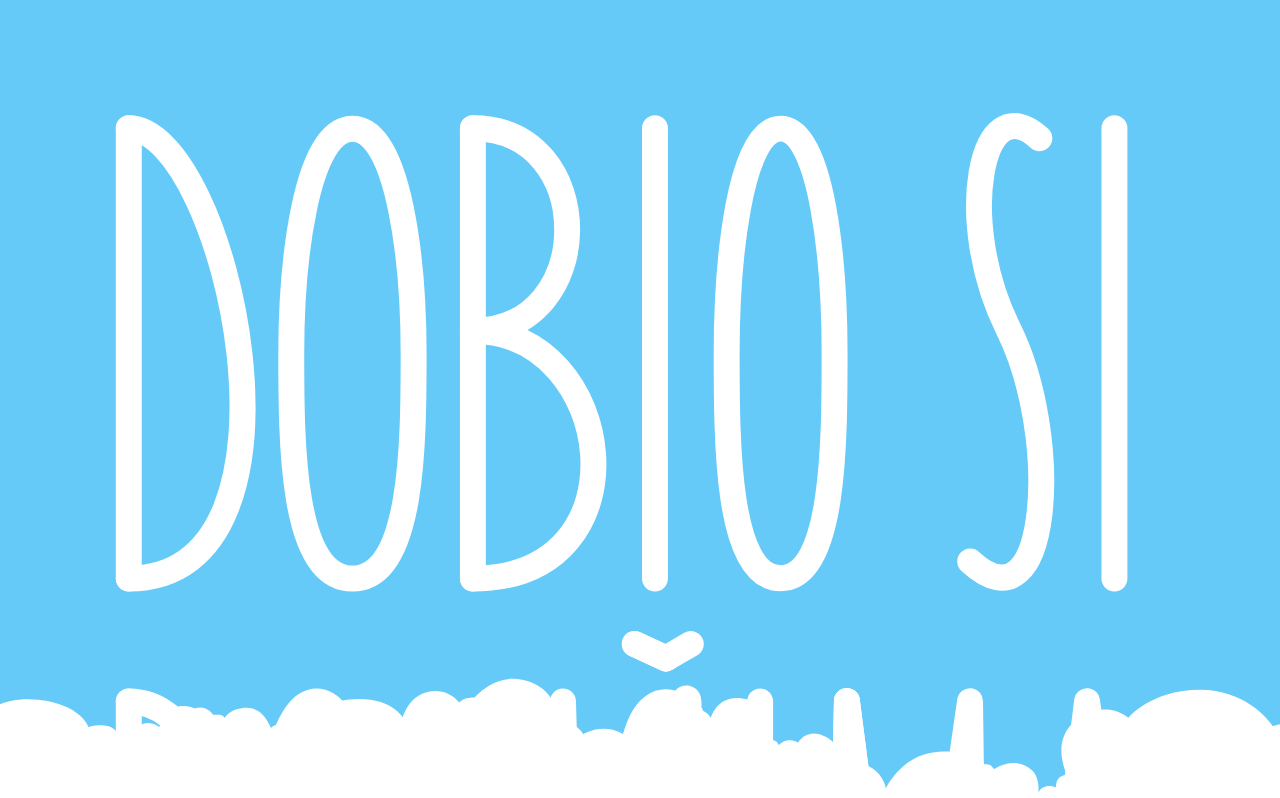
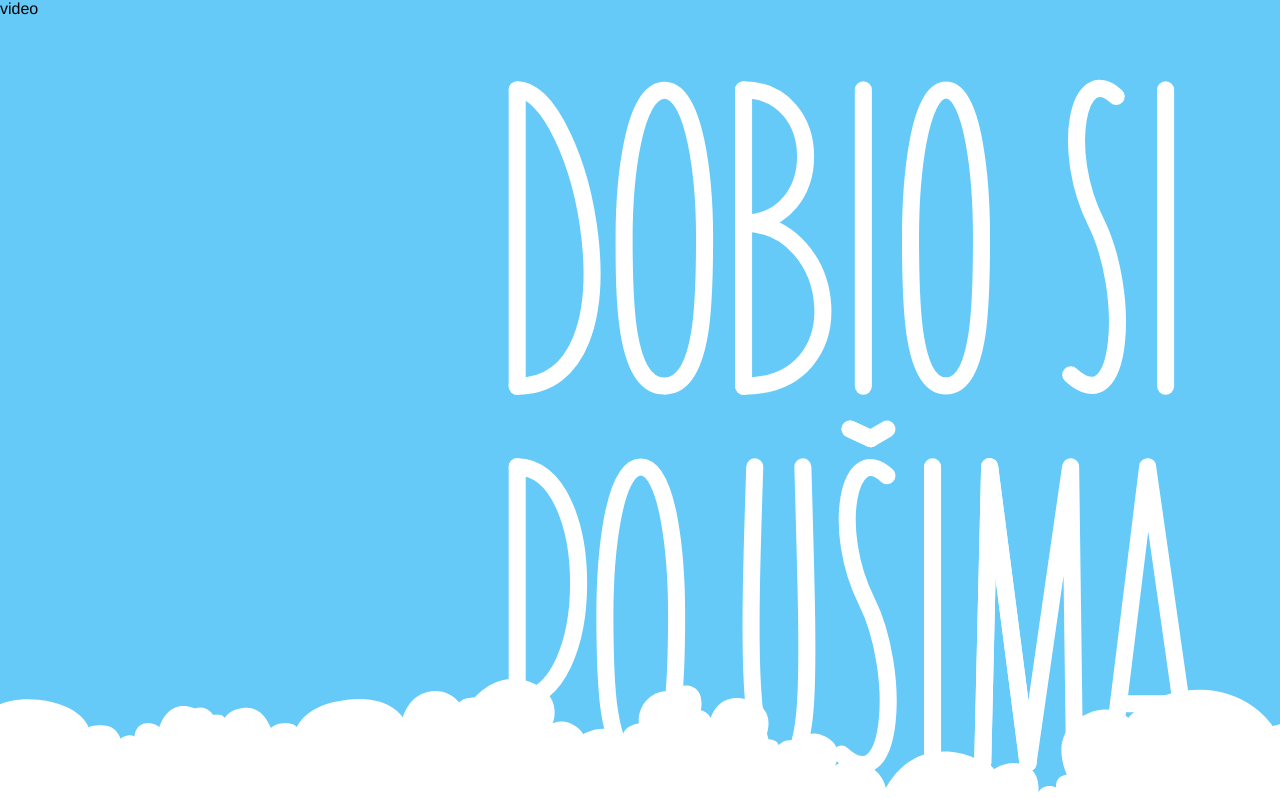
Before and after one commit to bezbeli/znzkvi, a plain HTML site: page dobio-si-po-usima.html in a window 1280 px wide. Shown: the top 798 px of the page. Drawn offline with Linux system fonts and the light colour scheme.

Commit message:
Lijevo desno

```diff
--- a/dobio-si-po-usima.html
+++ b/dobio-si-po-usima.html
@@ -9,11 +9,12 @@
     </head>
     <body>
         <div class="container">
-
-            <img
-                    src="assets/dobio-si-po-usima.svg"
-                    alt=""
-            >
+            <div class="lijevo">
+                video
+            </div>
+            <div class="desno">
+                <img src="assets/dobio-si-po-usima.svg" alt="" >
+            </div>
         </div>
     </body>
 </html>
--- a/style.scss
+++ b/style.scss
@@ -21,9 +21,19 @@ body {
 }
 
 .container {
+  display: flex;
+  justify-content: space-between;
+}
+
+.lijevo {
+  width: 33.33%
+}
+
+.desno {
   box-sizing: border-box;
   padding: 1rem;
   height: 100vh;
+  width: 66.66%;
 
   p {
     background-color: hsla(0, 0, 100%, .5);
```
Also changed, not shown: brao-brao-brao-brao.html (+7 -6 lines), haj-skor.html (+4 -0 lines), index.html (+2 -5 lines), pitanja.html (+3 -1 lines), style.css, 1 other file.
